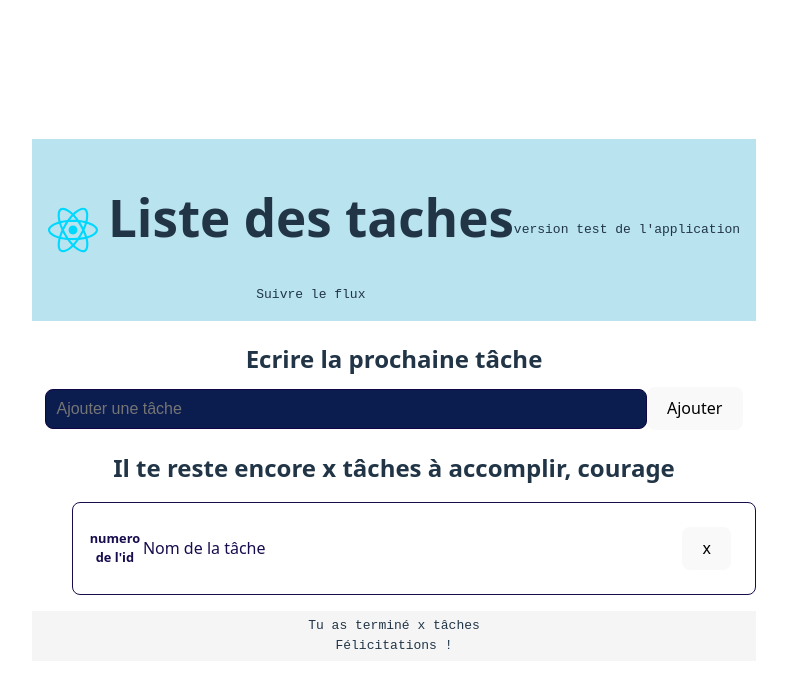
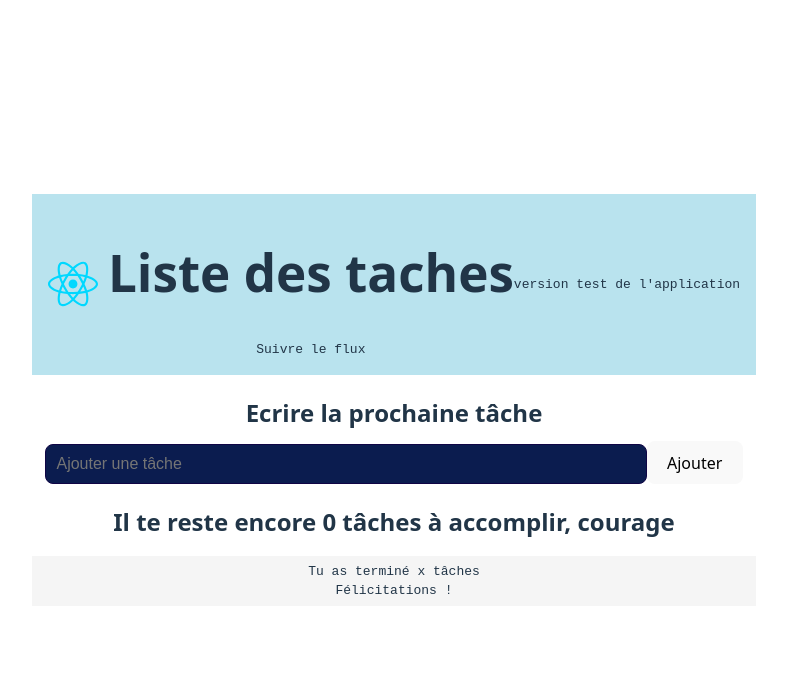
Before and after one commit to greta2025/todo2, a React (Vite) app in the folder todo2/: page / in a window 1280 px wide. Shown: the top 688 px of the page, without its empty margins (246-1033 px from the left). Built offline with nearby package versions, Linux system fonts and the light colour scheme.

Commit message:
validation-taches

```diff
--- a/todo2/src/components/taskContainer.jsx
+++ b/todo2/src/components/taskContainer.jsx
@@ -6,9 +6,7 @@ import { Footer } from "./footer/footer";
 import { useState } from "react";
 
 export const TaskContainer = () => {
-    const [taskslist, setTaskslist] = useState([
-
-    ]);
+    const [taskslist, setTaskslist] = useState([]);
 
     const addTask = (title) => {
         const newTask = {
@@ -19,11 +17,37 @@ export const TaskContainer = () => {
         setTaskslist([...taskslist, newTask]);
     };
 
+    const editTask = (id, completedvalue) => {
+        setTaskslist(
+            taskslist.map(task =>
+            task.id === id ? { ...task, completed: completedvalue } : task
+        ));
+    };
+
+    const deleteTask = (id) => {
+        setTaskslist(taskslist.filter(task => task.id !== id));
+    };
+
+    const getTasksCount = () => {
+        const completedTasks = taskslist.filter(task => task.completed).length;
+        const incompleteTasks = taskslist.length - completedTasks;
+        return {
+            completedTasks,
+            incompleteTasks };
+    }
+
+    const { completedTasks, incompleteTasks } = getTasksCount();
+
     return (
         <main>
         <Header />
         <TaskInput addTask={addTask} />
-        <TaskList />
+        <TaskList
+        taskslist={taskslist}
+        editTask={editTask}
+        deleteTask={deleteTask}
+        incompleteTasks={incompleteTasks}
+        />
         <Footer />
         </main>
     )
--- a/todo2/src/components/taskInput/taskInput.jsx
+++ b/todo2/src/components/taskInput/taskInput.jsx
@@ -9,8 +9,10 @@ export const TaskInput = ({ addTask }) => {
   }
   const handleAddTask = (e) => {
     e.preventDefault();
+    if (taskTitle.trim()) {
     addTask(taskTitle);
     setTastTitle('');
+    }
   }
 
 
@@ -23,6 +25,7 @@ export const TaskInput = ({ addTask }) => {
             type="text"
             placeholder="Ajouter une tâche"
             onChange={handleInputChange}
+            value={taskTitle}
             />
           <button
             className="button-primary"
--- a/todo2/src/components/taskItem/taskItem.jsx
+++ b/todo2/src/components/taskItem/taskItem.jsx
@@ -1,15 +1,22 @@
 // composant pour afficher une tâche
 
 import styles from "./taskItem.module.css";
-export const TaskItem = ({ task }) => {
+export const TaskItem = ({ task, editTask, deleteTask }) => {
     return (
-        <li className={`${styles.container} ${styles.default}`}>
+        <li
+        className={`${styles.container} ${
+            task?.completed ? styles.sucess : styles.default
+        }`}
+            onClick={() => editTask(task.id, !task.completed)}
+            >
             <div className={styles.item}>
-                <div className={`${styles.id} ${styles.idDefault}`}>
-                    numero de l'id
+                <div className={`${styles.id} ${task?.completed ? styles.idSucess : styles.idDefault}`}>
+                {task.id}
                 </div>
-                <div className={styles.contentDefault}>
-                    Nom de la tâche
+                <div className={task?.completed ? styles.contentSucess : styles.contentDefault
+
+                }>
+                {task.title}
                 </div>
             </div>
             <button className="button-primary">
--- a/todo2/src/components/taskList/taskList.jsx
+++ b/todo2/src/components/taskList/taskList.jsx
@@ -3,13 +3,30 @@
     import { TaskItem } from "../taskItem/taskItem";
     import styles from "./taskList.module.css";
 
-    export const TaskList = () => {
+    export const TaskList = ({
+        taskslist,
+        editTask,
+        deleteTask,
+        incompleteTasks
+    }) => {
+
+        const tasklist = taskslist.map(task => (
+            <TaskItem
+            key={task.id}
+            task={task}
+            editTask={editTask}
+            deleteTask={deleteTask}
+            />
+        ));
+
         return (
             <div className="box">
-                <h2 className={styles.title}>Il te reste encore x tâches à accomplir, courage</h2>
+                <h2 className={styles.title}>Il te reste encore {incompleteTasks} tâches à accomplir, courage</h2>
+                {taskslist && tasklist.length > 0 && (
                 <ul className={styles.container}>
-                    <TaskItem />
+                {tasklist}
                 </ul>
+                )}
             </div>
         )
     }
```
